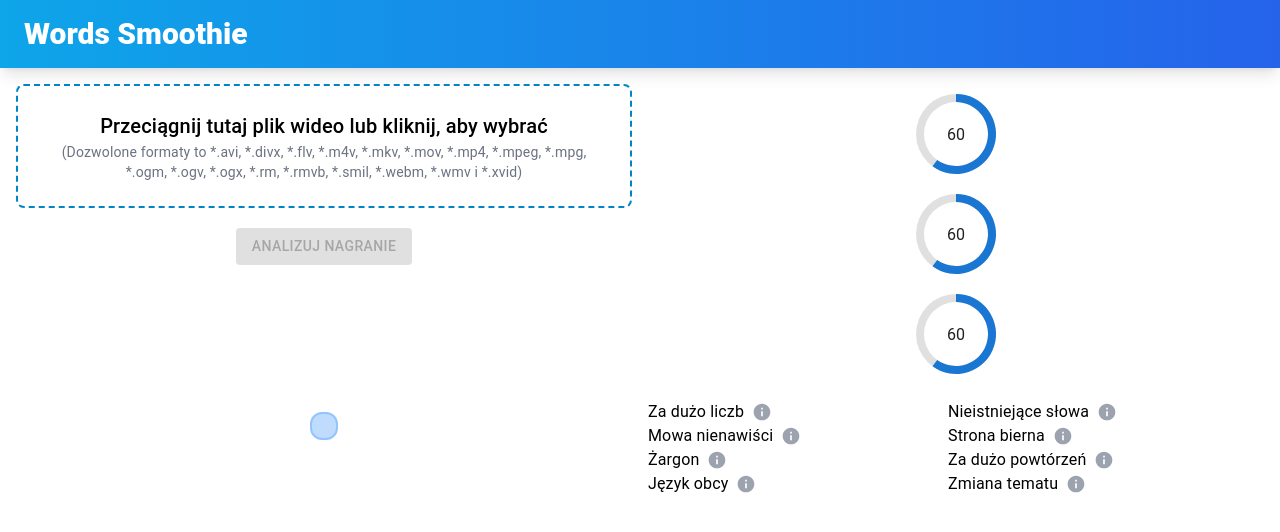
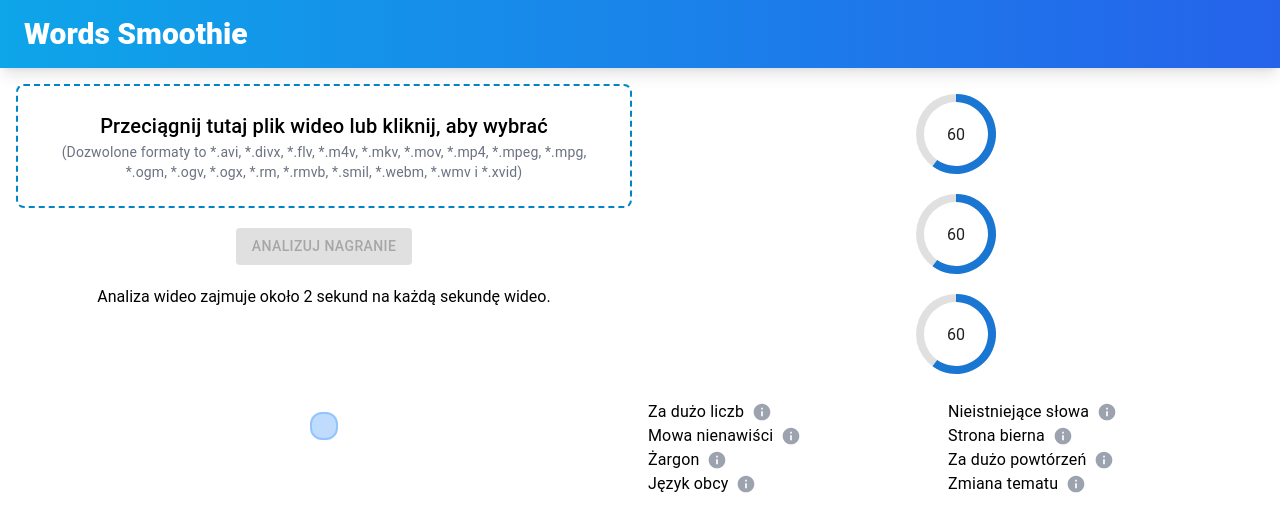
Before and after one commit to Hackathon-Krakow-2024/break-word-traps, a React (Vite) app in the folder frontend/: page / in a window 1280 px wide. Shown: the top 532 px of the page. Built offline with nearby package versions, Linux system fonts and the light colour scheme; no server answers.

Commit message:
add warning text

```diff
--- a/frontend/src/pages/Home/Home.tsx
+++ b/frontend/src/pages/Home/Home.tsx
@@ -84,8 +84,8 @@
       <div className='flex flex-col items-center'>
         <VideoUpload handleUploadVideo={onDrop} />
         <Video videoFile={video} subtitles={transcription.subtitles} />
-
         <VideoActions handleVerifyVideo={handleVerifyVideo} isButtonDisabled={isButtonDisabled} />
+        Analiza wideo zajmuje około 2 sekund na każdą sekundę wideo.
       </div>
       <div className='flex flex-col items-center'>
         <Gauge width={100} height={100} value={60} />
```
